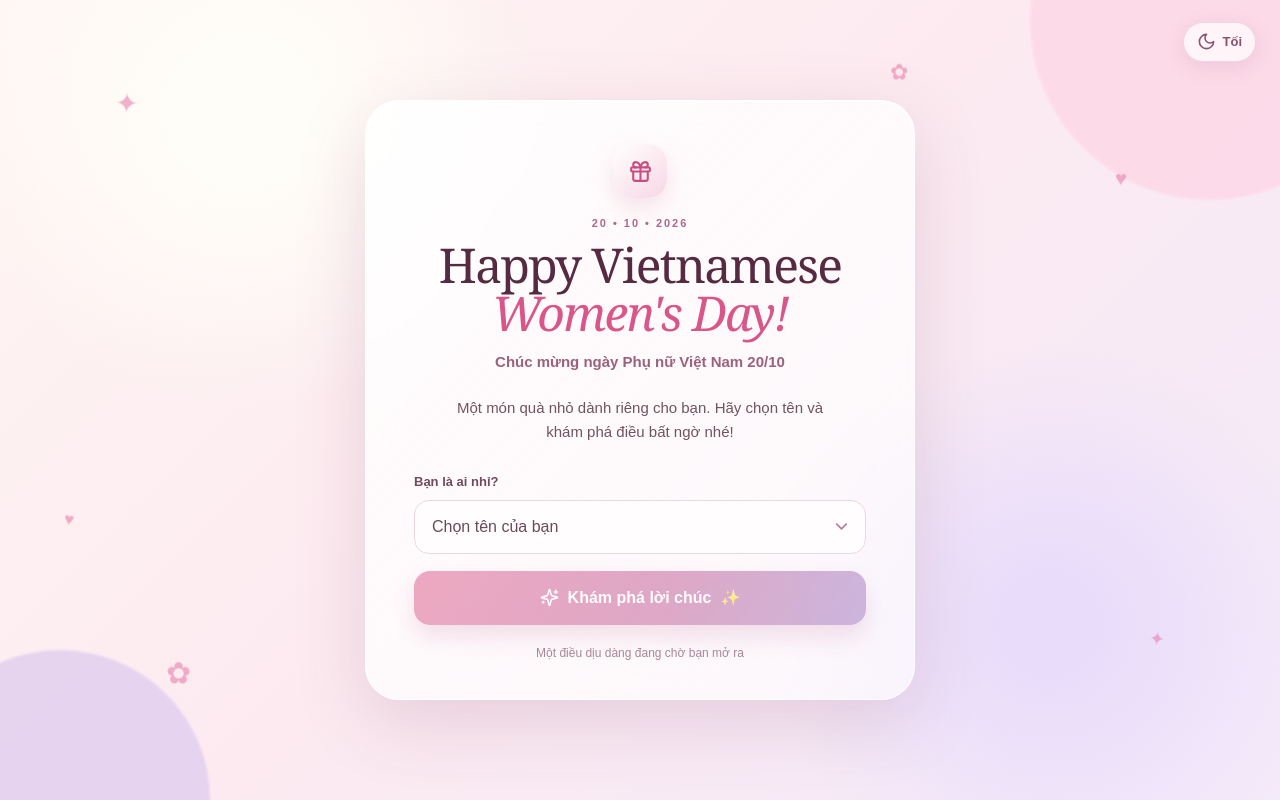
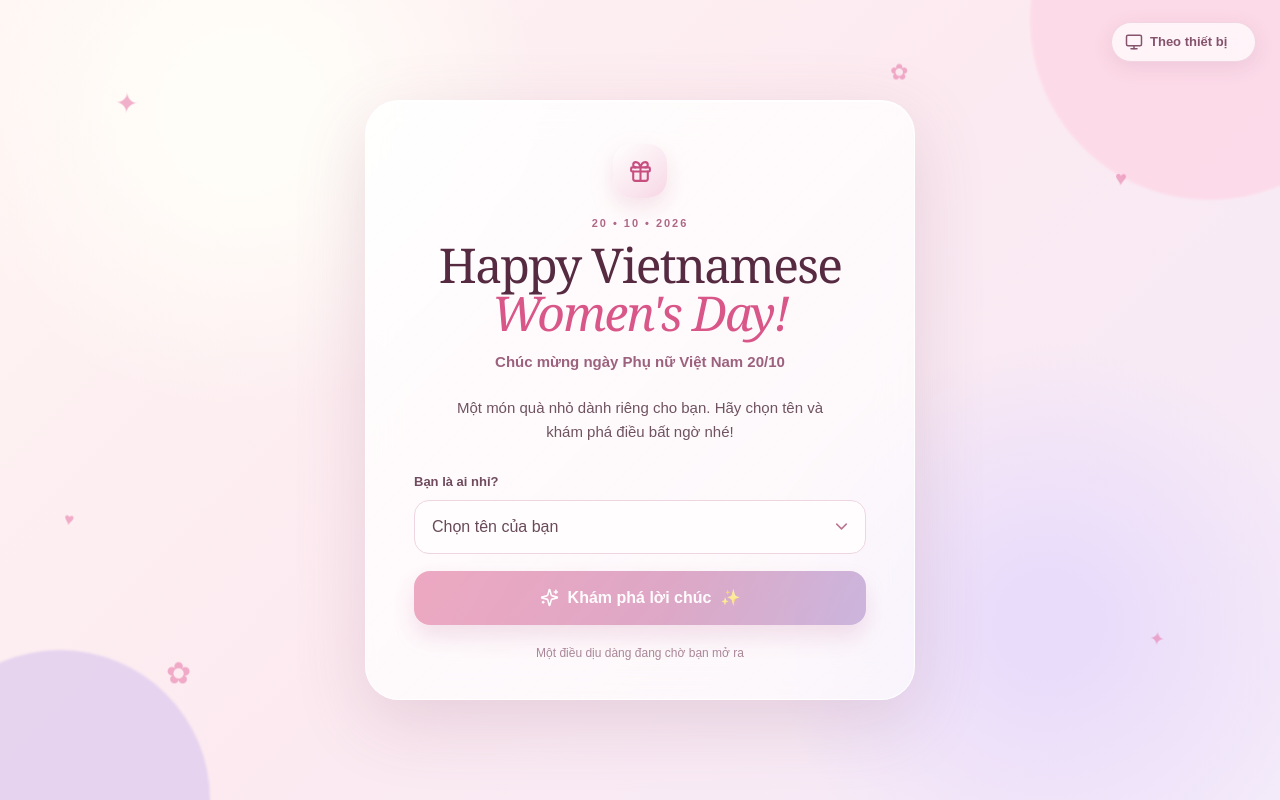
Before and after one commit to vexar-fantasy/20-10_10A01, a Next.js app: page / in a window 1280 px wide. Built offline with nearby package versions, Linux system fonts and the light colour scheme.

Commit message:
Add light dark and system theme options

```diff
--- a/src/app/globals.css
+++ b/src/app/globals.css
@@ -13,7 +13,7 @@ button { cursor:pointer; }
 button:focus-visible,input:focus-visible,select:focus-visible { outline:3px solid #b68fdc; outline-offset:3px; }
 main { min-height:100svh; display:grid; place-items:center; overflow:hidden; position:relative; padding:28px 18px; background:radial-gradient(circle at 19% 14%,#fffdf8 0 6%,transparent 24%),radial-gradient(circle at 82% 78%,#e9dcfb 0 4%,transparent 23%),linear-gradient(135deg,#fff6f3 0%,#fceaf0 48%,#f3eafa 100%); }
 main:before,main:after { content:""; position:absolute; border-radius:50%; filter:blur(1px); opacity:.6; } main:before { width:360px;height:360px;background:#ffd1e2; top:-160px;right:-110px; } main:after { width:300px;height:300px;background:#d7c3ef;bottom:-150px;left:-90px; }
-.theme-toggle { position:absolute;z-index:3;top:22px;right:24px;display:inline-flex;align-items:center;gap:7px;border:1px solid rgba(211,142,175,.3);background:rgba(255,255,255,.7);color:#85536c;border-radius:999px;padding:9px 13px;box-shadow:0 5px 20px rgba(127,69,105,.12);font-size:13px;font-weight:700;backdrop-filter:blur(10px);transition:transform .2s,background .2s; }.theme-toggle:hover{transform:translateY(-2px)}
+.theme-toggle { position:absolute;z-index:3;top:22px;right:24px;display:inline-flex;align-items:center;gap:7px;border:1px solid rgba(211,142,175,.3);background:rgba(255,255,255,.7);color:#85536c;border-radius:999px;padding:9px 13px;box-shadow:0 5px 20px rgba(127,69,105,.12);font-size:13px;font-weight:700;backdrop-filter:blur(10px);transition:transform .2s,background .2s; }.theme-toggle:hover{transform:translateY(-2px)}.theme-toggle select{appearance:none;border:0;background:transparent;color:inherit;font:inherit;cursor:pointer;outline:0;padding:0 14px 0 0}.theme-toggle:has(select:focus-visible){outline:3px solid #b68fdc;outline-offset:3px}.sr-only{position:absolute;width:1px;height:1px;padding:0;margin:-1px;overflow:hidden;clip:rect(0,0,0,0);white-space:nowrap;border:0}
 .background-decor { pointer-events:none; position:absolute; inset:0; overflow:hidden; color:#e673a4; opacity:.55; }
 .background-decor i { position:absolute; font-style:normal; animation:drift 7s ease-in-out infinite; } .background-decor i:nth-child(1){top:11%;left:9%;font-size:28px}.background-decor i:nth-child(2){top:21%;right:12%;font-size:20px;animation-delay:-3s}.background-decor i:nth-child(3){bottom:13%;left:13%;font-size:30px;animation-delay:-1s}.background-decor i:nth-child(4){bottom:17%;right:9%;font-size:19px;animation-delay:-4s}.background-decor i:nth-child(5){top:65%;left:5%;font-size:17px;animation-delay:-5s}.background-decor i:nth-child(6){top:7%;right:29%;font-size:22px;animation-delay:-2s}
 .panel { width:min(100%,550px); z-index:1; padding:43px 48px 37px; text-align:center; border-radius:34px; background:linear-gradient(135deg,rgba(255,255,255,.88),rgba(255,255,255,.62)); border:1px solid rgba(255,255,255,.9); box-shadow:0 22px 70px rgba(137,77,114,.18),inset 0 1px rgba(255,255,255,.9); backdrop-filter:blur(16px); }
@@ -28,12 +28,12 @@ h1,h2 { font-family:"Playfair Display",Georgia,serif;line-height:.99;margin:0;co
 @media(max-width:560px){main{padding:18px 14px}.panel{padding:38px 25px 31px;border-radius:28px}h1{font-size:40px}h2{font-size:34px}.back-button{top:18px;left:18px}.password-panel .mini-icon{margin-top:20px}.scratch-frame{border-width:5px;border-radius:23px}.greeting{padding:7% 8%}.greeting>p:not(.greeting-label){margin:10px 0 8px}.celebration-flowers{font-size:17px;letter-spacing:1px}}
 main[data-theme="dark"] { background:radial-gradient(circle at 19% 14%,#453147 0 4%,transparent 24%),radial-gradient(circle at 82% 78%,#35274c 0 4%,transparent 23%),linear-gradient(135deg,#1d1725 0%,#2a1d30 48%,#211a36 100%); }
 main[data-theme="dark"]:before { background:#65354e;opacity:.38; } main[data-theme="dark"]:after { background:#473463;opacity:.38; }
-main[data-theme="dark"] .theme-toggle { background:rgba(46,33,54,.82);border-color:rgba(234,189,219,.18);color:#f7dce9; }
+main[data-theme="dark"] .theme-toggle { background:rgba(46,33,54,.82);border-color:rgba(234,189,219,.18);color:#f7dce9; } main[data-theme="dark"] .theme-toggle option { background:#2e2136;color:#f7dce9; }
 main[data-theme="dark"] .panel { background:linear-gradient(135deg,rgba(52,37,58,.9),rgba(38,28,49,.78));border-color:rgba(255,237,250,.14);box-shadow:0 22px 70px rgba(0,0,0,.32),inset 0 1px rgba(255,255,255,.08); }
 main[data-theme="dark"] h1,main[data-theme="dark"] h2 { color:#fff2f8; } main[data-theme="dark"] h1 em,main[data-theme="dark"] h2 em { color:#ff9ac0; }
 main[data-theme="dark"] .vietnamese-title { color:#ebb6ce; } main[data-theme="dark"] .intro,main[data-theme="dark"] .celebrate-copy { color:#ead7e3; } main[data-theme="dark"] .eyebrow,main[data-theme="dark"] .hint,main[data-theme="dark"] .signature { color:#d8afc5; }
 main[data-theme="dark"] .select-label { color:#f0d8e6; } main[data-theme="dark"] .select-wrap select,main[data-theme="dark"] .password-wrap input { background:rgba(25,18,31,.75);border-color:#765267;color:#fae7f1; } main[data-theme="dark"] .select-wrap svg,main[data-theme="dark"] .password-wrap button,main[data-theme="dark"] .back-button,main[data-theme="dark"] .secondary-button { color:#e4aac5; }
 main[data-theme="dark"] .mini-icon { background:linear-gradient(140deg,#67405a,#382a49);color:#ffacd0;box-shadow:none; } main[data-theme="dark"] .scratch-heading,main[data-theme="dark"] .progress { color:#f4c4da; }
 main[data-theme="dark"] .greeting { background:radial-gradient(circle at 15% 20%,#4d324b,#33243e 55%,#29213d); } main[data-theme="dark"] .greeting-label,main[data-theme="dark"] .greeting span { color:#ffc2dc; } main[data-theme="dark"] .greeting>p:not(.greeting-label) { color:#f3dce9; }
-@media(max-width:560px){.theme-toggle{top:13px;right:14px;padding:8px 11px}.theme-toggle span{display:none}}
+@media(max-width:560px){.theme-toggle{top:13px;right:14px;padding:8px 11px}.theme-toggle select{font-size:12px}}
 @media(prefers-reduced-motion:reduce){*,*:before,*:after{animation-duration:.01ms!important;animation-iteration-count:1!important;transition-duration:.01ms!important;scroll-behavior:auto!important}}
--- a/src/app/page.tsx
+++ b/src/app/page.tsx
@@ -1,7 +1,7 @@
 "use client";
 
 import { AnimatePresence } from "framer-motion";
-import { Moon, Sun } from "lucide-react";
+import { Monitor, Moon, Sun } from "lucide-react";
 import { useEffect, useState } from "react";
 import { CelebrationScreen } from "@/components/CelebrationScreen";
 import { PasswordScreen } from "@/components/PasswordScreen";
@@ -11,35 +11,44 @@ import { findRecipient } from "@/data/recipients";
 
 type Step = "welcome" | "password" | "scratch" | "celebrate";
 type Theme = "light" | "dark";
+type ThemePreference = Theme | "system";
 
 export default function Home() {
   const [step, setStep] = useState<Step>("welcome");
   const [selectedId, setSelectedId] = useState("");
-  const [theme, setTheme] = useState<Theme>("light");
+  const [themePreference, setThemePreference] = useState<ThemePreference>("system");
+  const [systemPrefersDark, setSystemPrefersDark] = useState(false);
   const recipient = findRecipient(selectedId);
 
   useEffect(() => {
     const systemTheme = window.matchMedia("(prefers-color-scheme: dark)");
-    const savedTheme = window.localStorage.getItem("greeting-theme") as Theme | null;
-    setTheme(savedTheme ?? (systemTheme.matches ? "dark" : "light"));
+    const savedTheme = window.localStorage.getItem("greeting-theme") as ThemePreference | null;
+    setSystemPrefersDark(systemTheme.matches);
+    setThemePreference(savedTheme === "light" || savedTheme === "dark" || savedTheme === "system" ? savedTheme : "system");
     const followSystem = (event: MediaQueryListEvent) => {
-      if (!window.localStorage.getItem("greeting-theme")) setTheme(event.matches ? "dark" : "light");
+      setSystemPrefersDark(event.matches);
     };
     systemTheme.addEventListener("change", followSystem);
     return () => systemTheme.removeEventListener("change", followSystem);
   }, []);
 
-  const toggleTheme = () => {
-    const nextTheme = theme === "light" ? "dark" : "light";
-    setTheme(nextTheme);
+  const selectTheme = (nextTheme: ThemePreference) => {
+    setThemePreference(nextTheme);
     window.localStorage.setItem("greeting-theme", nextTheme);
   };
   const home = () => { setStep("welcome"); setSelectedId(""); };
+  const activeTheme = themePreference === "system" ? (systemPrefersDark ? "dark" : "light") : themePreference;
 
-  return <main data-theme={theme}>
-    <button className="theme-toggle" type="button" onClick={toggleTheme} aria-label={theme === "light" ? "Chuyển sang giao diện tối" : "Chuyển sang giao diện sáng"} title={theme === "light" ? "Giao diện tối" : "Giao diện sáng"}>
-      {theme === "light" ? <Moon size={19} /> : <Sun size={19} />}<span>{theme === "light" ? "Tối" : "Sáng"}</span>
-    </button>
+  return <main data-theme={activeTheme}>
+    <label className="theme-toggle">
+      {themePreference === "system" ? <Monitor size={18} /> : themePreference === "light" ? <Sun size={18} /> : <Moon size={18} />}
+      <span className="sr-only">Chọn giao diện</span>
+      <select value={themePreference} onChange={(event) => selectTheme(event.target.value as ThemePreference)} aria-label="Chọn giao diện">
+        <option value="system">Theo thiết bị</option>
+        <option value="light">Sáng</option>
+        <option value="dark">Tối</option>
+      </select>
+    </label>
     <div className="background-decor" aria-hidden="true"><i>✦</i><i>♥</i><i>✿</i><i>✦</i><i>♥</i><i>✿</i></div>
     <AnimatePresence mode="wait">
       {step === "welcome" && <WelcomeScreen key="welcome" selectedId={selectedId} onSelect={setSelectedId} onContinue={() => setStep("password")} />}
```
